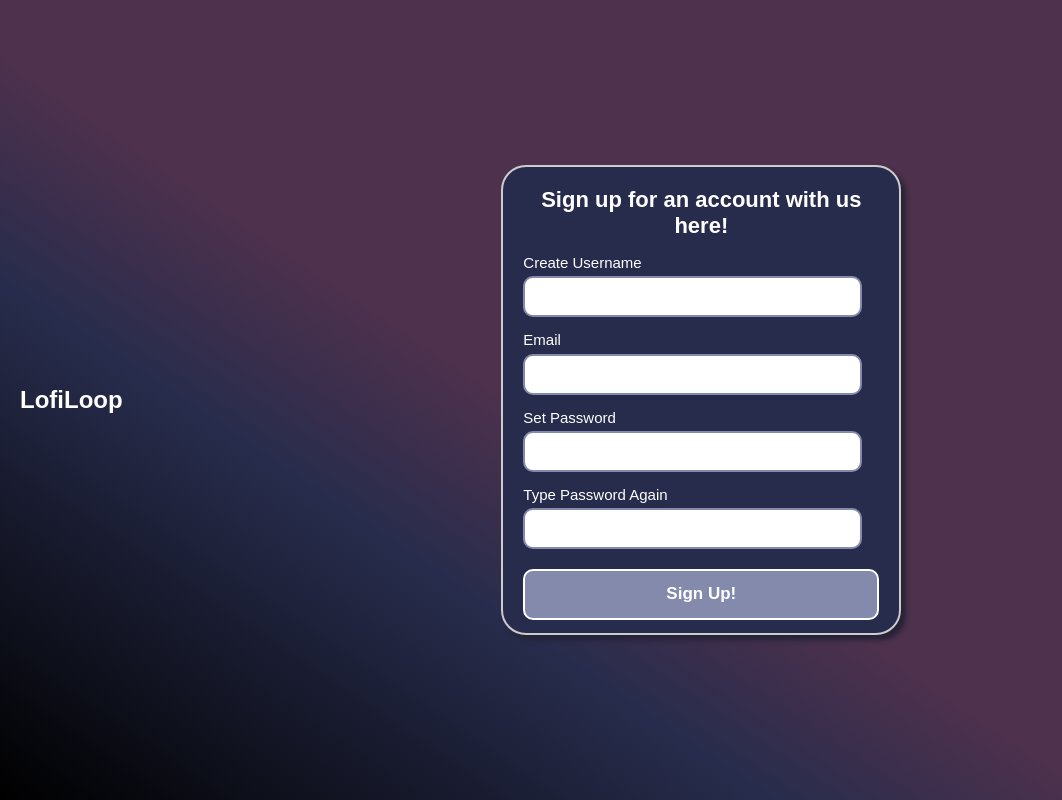
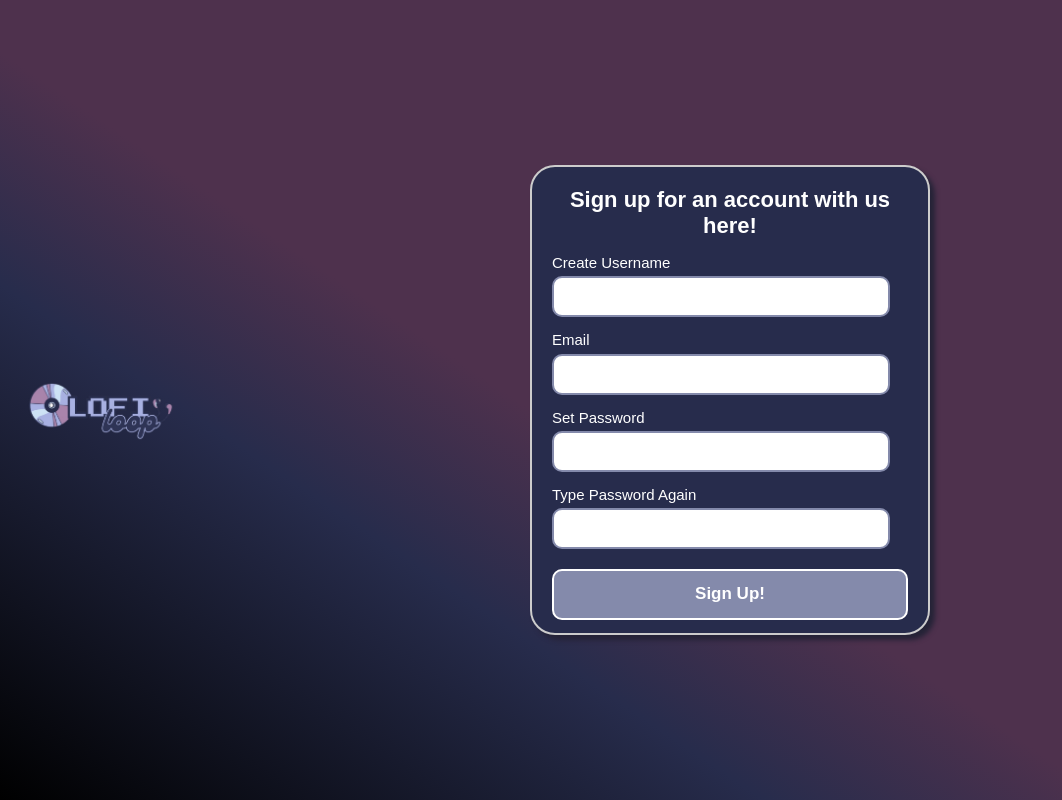
Before and after one commit to Superpatrex/LoFiLoop, a Next.js app in the folder frontend/lofiloop/: page / in a window 1280 px wide. Shown: the whole page, without its empty margins (0-1062 px from the left). Built offline with nearby package versions, Linux system fonts and the light colour scheme.

Commit message:
added logo image to front end

```diff
--- a/frontend/lofiloop/src/components/PageTitle.css
+++ b/frontend/lofiloop/src/components/PageTitle.css
@@ -1,17 +1,20 @@
 body {
-    background: rgb(0,0,0);
-    background: linear-gradient(34deg, rgba(0,0,0,1) 0%, rgba(39,44,76,1) 31%, rgba(78,49,77,1) 45%);
+    background: rgb(0, 0, 0);
+    background: linear-gradient(34deg, rgba(0, 0, 0, 1) 0%, rgba(39, 44, 76, 1) 31%, rgba(78, 49, 77, 1) 45%);
     height: 100vh;
+    margin: 0;
+    padding: 0;
 }
 
-.page-title {
-    text-align: left;
+.page-logo {
+    display: block;
     padding-left: 20px;
-    font-family: "Century Gothic", CenturyGothic, AppleGothic, sans-serif;
-    font-size: 24px;
-    font-style: normal;
-    font-variant: normal;
-    font-weight: 700;
-    line-height: 26.4px;
-    color: white;
+    padding-top: 20px;
+    width: 180px;
+    height: auto;
+    transition: transform 0.3s ease;
 }
+
+.page-logo:hover {
+    transform: scale(1.1);
+}
--- a/frontend/lofiloop/src/components/PageTitle.js
+++ b/frontend/lofiloop/src/components/PageTitle.js
@@ -4,7 +4,7 @@ import './PageTitle.css';
 const PageTitle = () => {
     return (
         <div>
-            <h1 className="page-title">LofiLoop</h1>
+            <img src="/lofi_loop_logo.png" alt="Lofi Loop Logo" className="page-logo" />
         </div>
     );
 };
```
Also changed, not shown: frontend/lofiloop/public/lofi_loop_logo.png (added).
